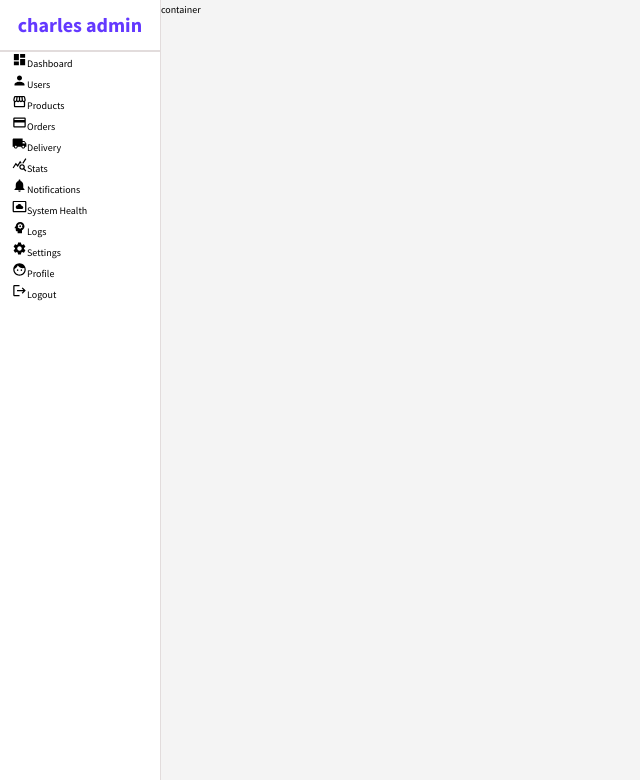
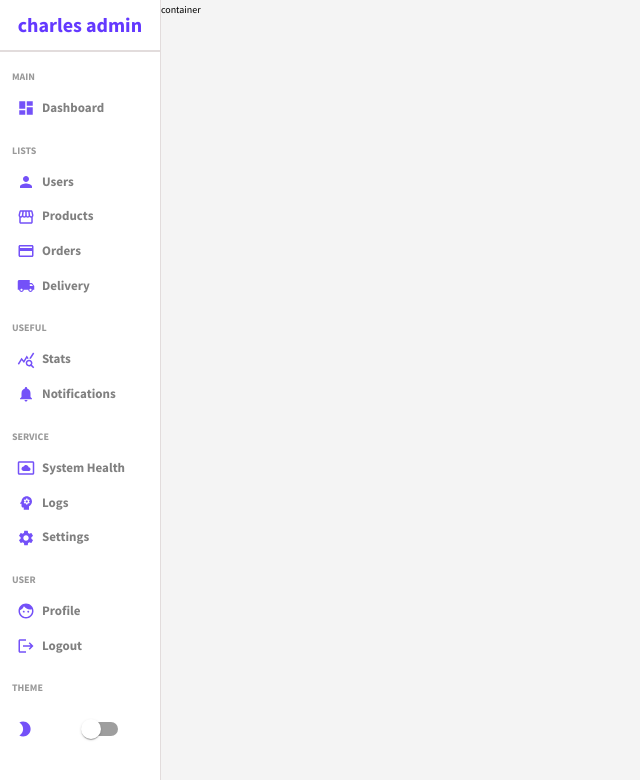
Before and after one commit to c0basi/ecommerce, a React (Create React App) app in the folder admin-panel/: page / in a window 1280 px wide. Shown: the top 780 px of the page, without its empty margins (0-640 px from the left). Built offline with nearby package versions, Linux system fonts and the light colour scheme.

Commit message:
dinished sidebar component

```diff
--- a/admin-panel/src/components/sidebar/Sidebar.scss
+++ b/admin-panel/src/components/sidebar/Sidebar.scss
@@ -17,10 +17,48 @@
 	}
 	&__center {
 		padding-left: 1.2rem;
+
+		.title {
+			font-size: 1rem;
+			font-weight: bold;
+			color: #999;
+			margin-top: 1.5rem;
+			margin-bottom: 0.5rem;
+		}
+
+		li {
+			padding: 0.5rem;
+			display: flex;
+
+			align-items: center;
+
+			&:hover {
+				background-color: #ece8ff;
+			}
+
+			span {
+				font-size: 1.3rem;
+				font-weight: bold;
+				color: gray;
+				margin-left: 0.7rem;
+			}
+
+			svg {
+				font-size: 1.8rem;
+				color: #7451f8;
+			}
+		}
 	}
 
 	hr {
 		height: 0;
 		border: 0.5px solid rgb(226, 220, 220);
 	}
+
+	&__bottom {
+		svg {
+			font-size: 1.8rem;
+			color: #7451f8;
+		}
+	}
 }
--- a/admin-panel/src/components/sidebar/Sidebar.tsx
+++ b/admin-panel/src/components/sidebar/Sidebar.tsx
@@ -12,6 +12,10 @@ import StorefrontIcon from '@mui/icons-material/Storefront';
 import PsychologyIcon from '@mui/icons-material/Psychology';
 import SettingsSystemDaydreamIcon from '@mui/icons-material/SettingsSystemDaydream';
 import './Sidebar.scss';
+import { Switch } from '@mui/material';
+import ModeNightIcon from '@mui/icons-material/ModeNight';
+import ListItemButton from '@mui/material/ListItemButton';
+import ListItemIcon from '@mui/material/ListItemIcon';
 
 const Sidebar = () => {
 	return (
@@ -22,10 +26,12 @@ const Sidebar = () => {
 			<hr />
 			<div className="sidebar__center">
 				<ul>
+					<p className="title">MAIN</p>
 					<li>
 						<DashboardIcon />
 						<span>Dashboard</span>
 					</li>
+					<p className="title">LISTS</p>
 					<li>
 						<PersonIcon />
 						<span>Users</span>
@@ -42,6 +48,7 @@ const Sidebar = () => {
 						<LocalShippingIcon />
 						<span>Delivery</span>
 					</li>
+					<p className="title">USEFUL</p>
 					<li>
 						<QueryStatsIcon />
 						<span>Stats</span>
@@ -50,6 +57,7 @@ const Sidebar = () => {
 						<NotificationsIcon />
 						<span>Notifications</span>
 					</li>
+					<p className="title">SERVICE</p>
 					<li>
 						<SettingsSystemDaydreamIcon />
 						<span>System Health</span>
@@ -62,6 +70,7 @@ const Sidebar = () => {
 						<SettingsIcon />
 						<span>Settings</span>
 					</li>
+					<p className="title">USER</p>
 					<li>
 						<FaceIcon />
 						<span>Profile</span>
@@ -70,9 +79,17 @@ const Sidebar = () => {
 						<LogoutIcon />
 						<span>Logout</span>
 					</li>
+					<p className="title">THEME</p>
 				</ul>
 			</div>
-			<div className="sidebar__bottom"></div>
+			<div className="sidebar__bottom">
+				<ListItemButton>
+					<ListItemIcon>
+						<ModeNightIcon />
+					</ListItemIcon>
+					<Switch />
+				</ListItemButton>
+			</div>
 		</div>
 	);
 };
```
